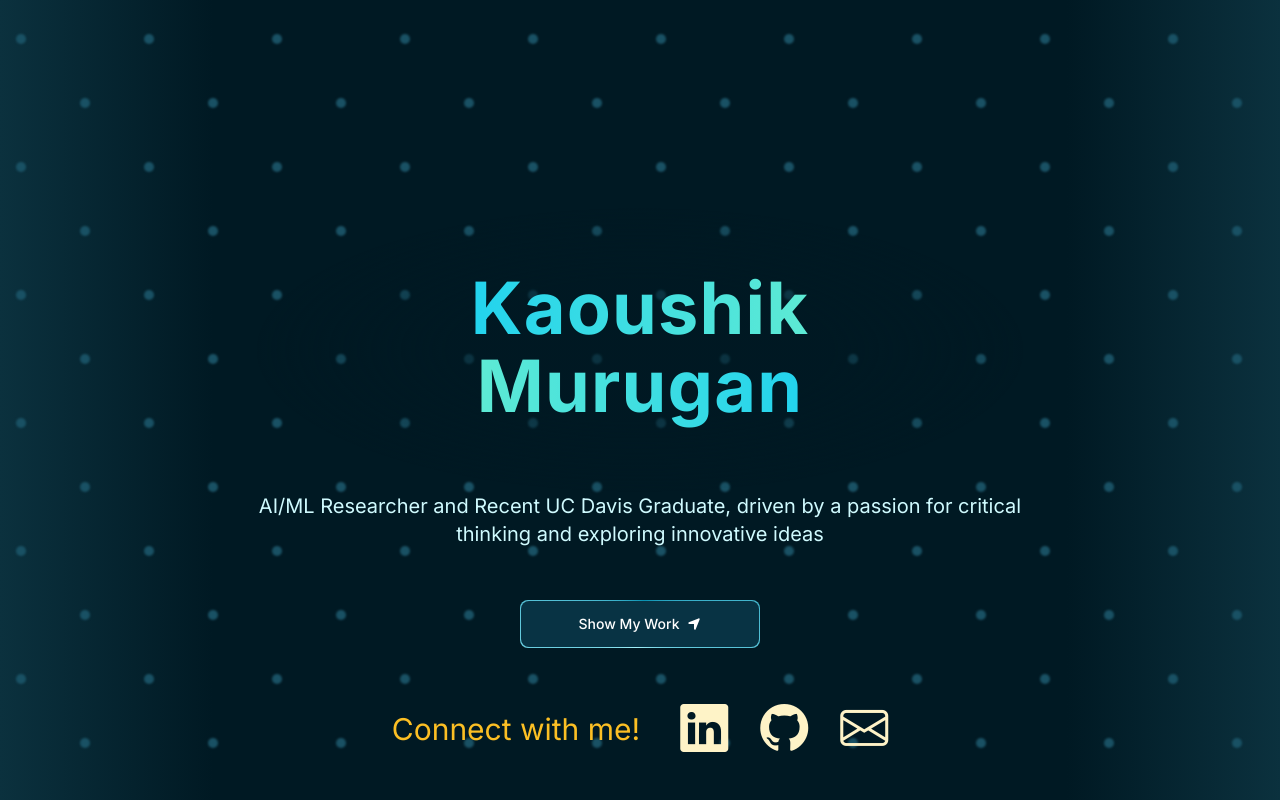
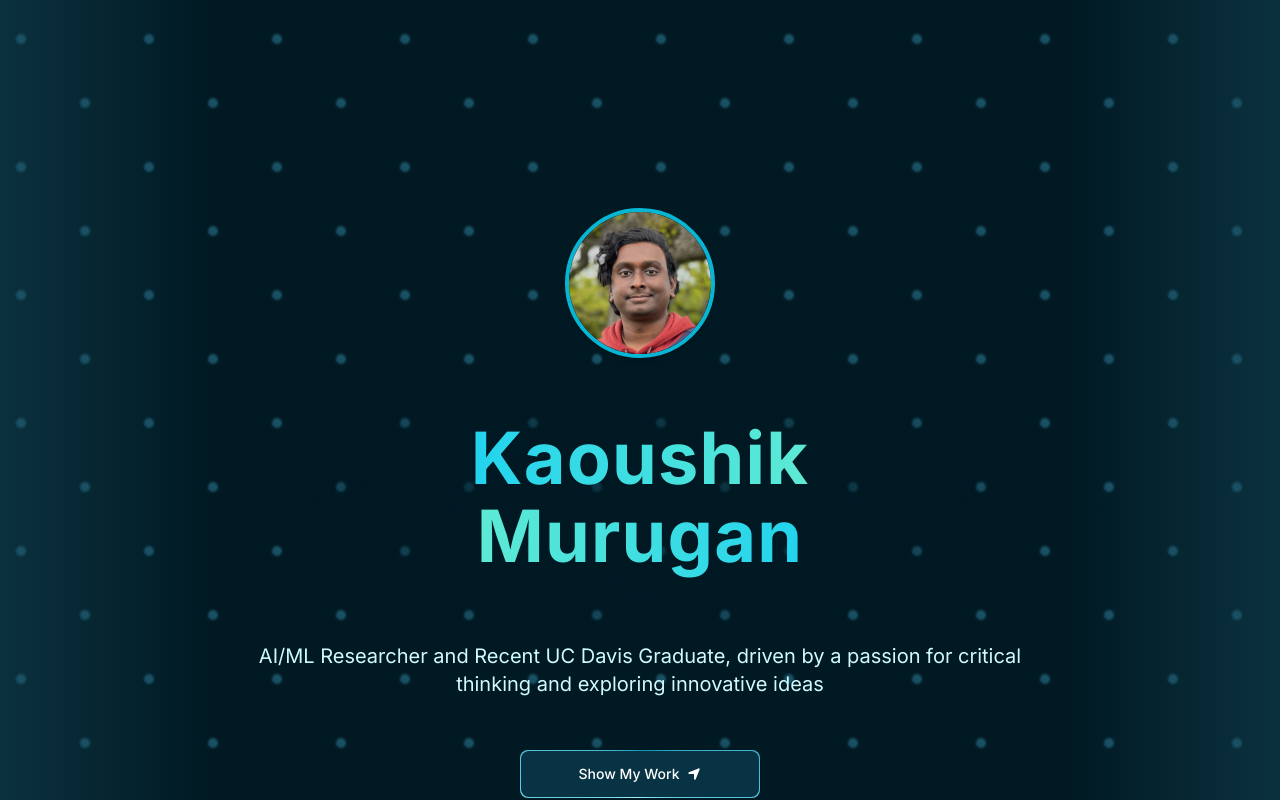
Before and after one commit to KaoushikMurugan/personal-website, a Next.js app: page / in a window 1280 px wide. Shown: the top 800 px of the page. Built offline with nearby package versions, Linux system fonts and the light colour scheme.

Commit message:
Feat: Added picture of self in an icon in hero section

```diff
--- a/components/hero.tsx
+++ b/components/hero.tsx
@@ -4,6 +4,7 @@ import MagicButton from './buttons/magic-button'
 import { FaLocationArrow } from 'react-icons/fa6'
 import { SocialIcon } from './ui/social-icons'
 import ScrollDownIndicator from './ui/scroll-indicator'
+import CircleIcon from './ui/circle-image-icon'
 
 const Hero = () => {
   return (
@@ -14,6 +15,12 @@ const Hero = () => {
           </h2> */}
           {/* bg-[radial-gradient] adds the shadow/bluring behind the name text */}
           {/* TODO: try to make the transition in the gradient less noticible */}
+          <CircleIcon
+            src = "/pfp.png"
+            alt = "Kaoushik Murugan"
+            radius={{ base: '50px', md: '75px' }}
+            className="border-cyan-500"
+          />
           <TextGenerateEffect
             className = "text-center p-12 text-5xl bg-[radial-gradient(closest-side,_theme(colors.cyan.999)88,_theme(colors.cyan.999)88,transparent)]"
             words = "Kaoushik Murugan"
--- /dev/null
+++ b/components/ui/circle-image-icon.tsx
@@ -0,0 +1,71 @@
+"use client";
+
+import { cn } from '@/lib/utils';
+import { ClassValue } from 'clsx';
+import Image from 'next/image';
+import React, { useEffect, useState } from 'react';
+
+interface CircleIconProps {
+  src: string;
+  alt: string;
+  radius?: { base: string; md: string }; // Dynamic radius for responsive screens
+  centerX?: number; // Horizontal center point (default: 0.5 for center)
+  centerY?: number; // Vertical center point (default: 0.5 for center)
+  className: ClassValue;
+}
+
+const CircleIcon: React.FC<CircleIconProps> = ({
+  src,
+  alt,
+  radius = { base: '50px', md: '75px' }, // Default radius values
+  centerX = 0.5,
+  centerY = 0.5,
+  className,
+}) => {
+  const [currentRadius, setCurrentRadius] = useState(radius.base);
+
+  useEffect(() => {
+    const updateRadius = () => {
+      if (window.innerWidth >= 768) {
+        // Match Tailwind's `md` breakpoint (768px)
+        setCurrentRadius(radius.md);
+      } else {
+        setCurrentRadius(radius.base);
+      }
+    };
+
+    updateRadius(); // Set the initial radius
+    window.addEventListener('resize', updateRadius); // Update radius on resize
+    return () => window.removeEventListener('resize', updateRadius); // Cleanup listener
+  }, [radius]);
+
+  return (
+    <div
+      className={cn('relative rounded-full overflow-hidden border-4 shadow-md', className)}
+      style={{
+        width: `calc(${currentRadius} * 2)`,
+        height: `calc(${currentRadius} * 2)`,
+      }}
+    >
+      <div
+        className="absolute"
+        style={{
+          top: `${centerX * 100}%`,
+          left: `${centerY * 100}%`,
+          transform: `translate(-${centerX * 100}%, -${centerY * 100}%)`,
+          width: '100%',
+          height: '100%',
+        }}
+      >
+        <Image
+          src={src}
+          alt={alt}
+          layout="fill"
+          objectFit="cover"
+        />
+      </div>
+    </div>
+  );
+};
+
+export default CircleIcon;
```
